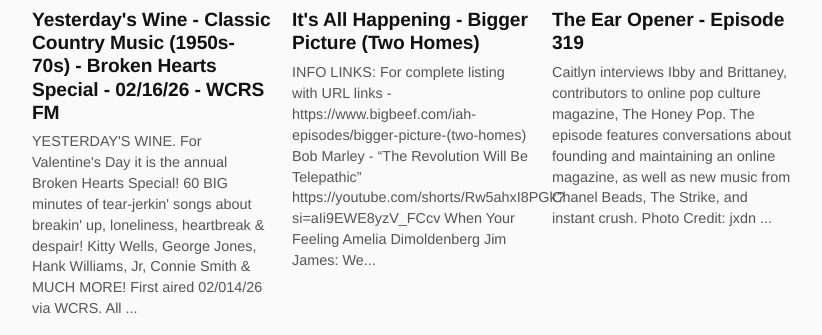
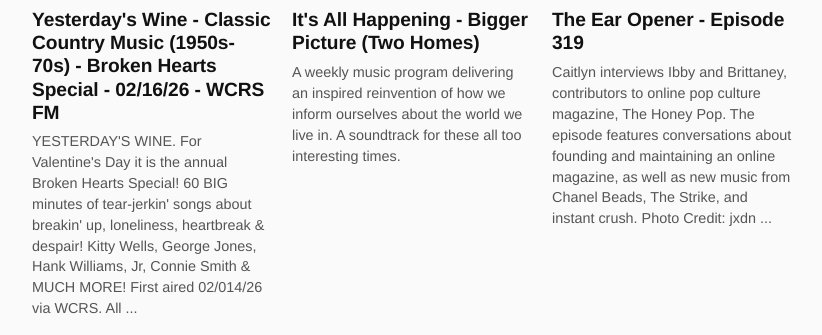
Before and after one commit to wcrscode/wcrsfm_player, a Jekyll site: the page built from archives/index.html, in a window 1280 px wide and 900 px high, scrolled down 1333 px, cut to the strip 196-531 px from the top of the window. Shown: the whole strip, without its empty margins (228-1050 px from the left). Built offline with Jekyll 4.4.1, drawn with Linux system fonts in a browser that asks for light colours; comment, search, counter and statistics services are not loaded.

Commit message:
Trim It's All Happening description and program page
Co-Authored-By: Claude Opus 4.7 <noreply@anthropic.com>

```diff
--- a/_data/shows.yml
+++ b/_data/shows.yml
@@ -65,69 +65,7 @@
   name: It's All Happening - Bigger Picture (Two Homes)
   url: https://www.mixcloud.com/BigBeefProductions/its-all-happening-bigger-picture-two-homes/
   image: /assets/shows/bigbeefproductions-its-all-happening-bigger-picture-two-homes.jpg
-  description: 'INFO LINKS:
-
-
-    For complete listing with URL links - https://www.bigbeef.com/iah-episodes/bigger-picture-(two-homes)
-
-
-    Bob Marley - “The Revolution Will Be Telepathic”
-
-    https://youtube.com/shorts/Rw5ahxI8PGk?si=aIi9EWE8yzV_FCcv
-
-
-    When Your Feeling
-
-    Amelia Dimoldenberg
-
-
-    Jim James: We’re Really Missing This Opportunity To Love Each Other
-
-
-    Let us live in peace and end war and conflict
-
-    Neil Cooper
-
-
-    In 100 Years…(That is what life is all about)
-
-
-    Empowering Change: Harnessing Crisis for Community Resilience
-
-    Dangerous Ideas With Lee Camp
-
-    https://youtu.be/ceFQ-9ZnZ4U?si=Xt3pLHfHP4S2PO3x
-
-
-    Collapse | Shahid Bolsen
-
-    Middle Nation
-
-    https://youtu.be/62MUeLdcv68?si=Kzvnk8ZHr8y1mVu3
-
-
-    Carl Sagan on Military Spending and Climate Change
-
-
-    The Great Refusal Has Begun
-
-    The Functional Melancholic
-
-
-    Roger Waters on Gaza, resistance and doing the right thing | The Stream
-
-    Al Jazeera English
-
-
-    Poetry In Motion - Allen Ginsberg
-
-
-    Jenny Odell – How to do nothing
-
-    Media Evolution
-
-
-    Without People, You''re Nothing - Joe Strummer'
+  description: 'A weekly music program delivering an inspired reinvention of how we inform ourselves about the world we live in. A soundtrack for these all too interesting times.'
   created_time: '2026-07-23T15:00:39Z'
   host: IT'S ALL HAPPENING
   account: BigBeefProductions
```
Also changed, not shown: _programs/its-all-happening.md (+1 -9 lines).
